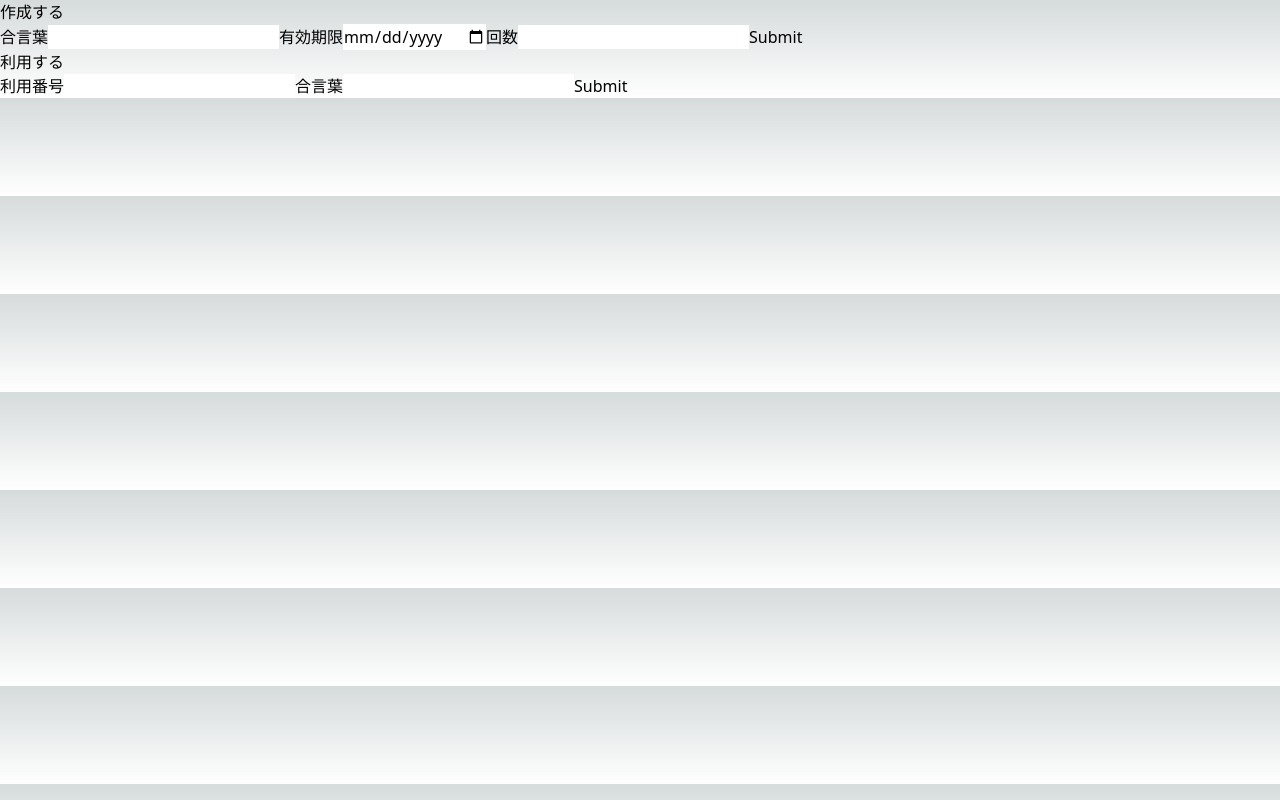
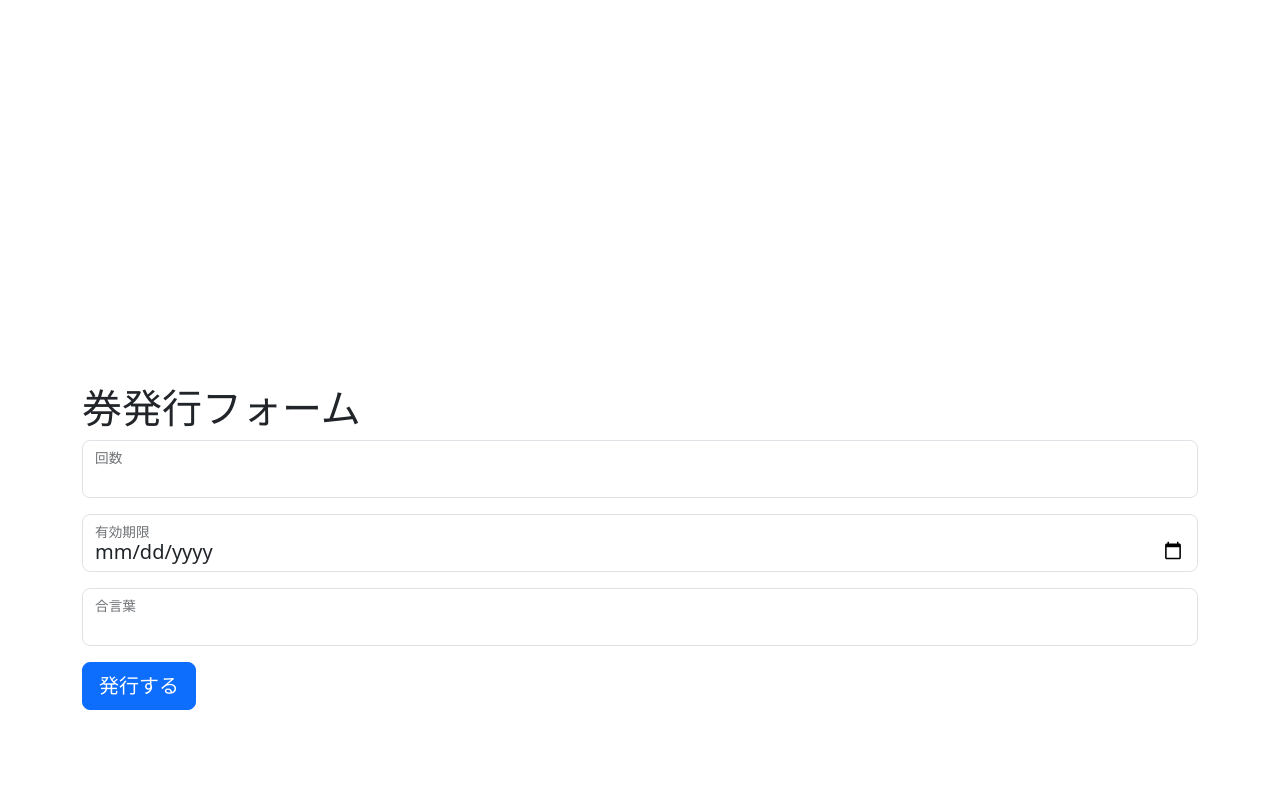
Before and after one commit to lambda-tech-club/katatataki-bank, a Next.js app: page /create in a window 1280 px wide. Built offline with nearby package versions, Linux system fonts and the light colour scheme.

Commit message:
UI調整、Hash関数改善

```diff
--- a/app/api/coupons/route.tsx
+++ b/app/api/coupons/route.tsx
@@ -1,8 +1,9 @@
+import sha256 from 'crypto-js/sha256';
 import {kv} from "@vercel/kv";
 import {NextRequest, NextResponse} from "next/server";
 
 function hashCouponCode(couponCode: string, watchWord: string) : string {
-    return couponCode + watchWord;
+    return couponCode + sha256(`${watchWord}:${process.env.SALT}`);
 }
 
 export async function POST(
@@ -63,7 +64,7 @@ export async function PUT(
 
     if (!!found['usedAt']) {
         return NextResponse.json({
-            message: "利用済み"
+            message: "既に利用されています"
         }, { status: 200 })
     }
 
@@ -71,7 +72,7 @@ export async function PUT(
     const foundExpiredAt = found['expiredAt']
     if (!!foundExpiredAt && now > found['expiredAt']) {
         return NextResponse.json({
-            message: "利用期限切れ"
+            message: "利用期限が切れています"
         }, { status: 200 })
     }
 
@@ -92,6 +93,6 @@ export async function PUT(
     }
 
     return NextResponse.json({
-        'message': "ご利用ありがとうございます"
+        'message': "正常に券が利用されました"
     }, { status: 200 })
 }
--- a/app/create/page.tsx
+++ b/app/create/page.tsx
@@ -1,16 +1,21 @@
 'use client'
 import React from 'react';
 import {FormEvent, useState } from "react";
+import 'bootstrap/dist/css/bootstrap.min.css'
 
 export default function All() {
     const [createMessage, setCreateMessage] = useState("")
-    const [updateMessage, setUpdateMessage] = useState("")
     const [submitCreateDisabled, setSubmitCreateDisabled] = useState(false)
-    const [submitUpdateDisabled, setSubmitUpdateDisabled] = useState(false)
 
     async function onSubmitCreate(event: FormEvent<HTMLFormElement>) {
         setSubmitCreateDisabled(true)
-        setCreateMessage("処理中")
+        setCreateMessage(<div className="card text-bg-dark">
+            <div className="card-body">
+                <div className="spinner-border text-light" role="status">
+                    <span className="visually-hidden">Loading...</span>
+                </div>
+            </div>
+        </div>)
 
         event.preventDefault()
 
@@ -24,67 +29,41 @@ export default function All() {
             case 200:
                 const data = await response.json()
                 const couponCode = data['couponCode']
-                setCreateMessage("あなたのコードは:" + `${couponCode.substring(0, 4)}-${couponCode.substring(4, 8)}-${couponCode.substring(8, 12)}`)
+                setCreateMessage(<div className="card text-bg-dark">
+                <div className="card-body">
+                    {"シリアルコード:" + `${couponCode.substring(0, 4)}-${couponCode.substring(4, 8)}-${couponCode.substring(8, 12)}`}
+                </div>
+            </div>)
                 break
             default:
-                setCreateMessage("すまん、多分なんならかの理由で失敗した")
+                setCreateMessage(<div className="card text-bg-warning">
+                <div className="card-body">
+                    何らかの理由で失敗しました
+                </div>
+            </div>)
         }
         setSubmitCreateDisabled(false)
     }
 
-    async function onSubmitUpdate(event: FormEvent<HTMLFormElement>) {
-        setSubmitUpdateDisabled(true)
-        setUpdateMessage("処理中")
-
-        event.preventDefault()
-
-        const formData = new FormData(event.currentTarget)
-        const response = await fetch('/api/coupons', {
-            method: 'PUT',
-            body: JSON.stringify(Object.fromEntries(formData)),
-        })
-
-        const data = await response.json()
-        switch (response.status) {
-            case 200:
-                setUpdateMessage(data['message'])
-                break
-            case 400:
-                setUpdateMessage("知らない利用番号ですね")
-                break
-            case 403:
-                setUpdateMessage("不正はよくないですね")
-                break
-            default:
-                setCreateMessage("すまん、多分なんならかの理由で失敗した")
-        }
-        setSubmitUpdateDisabled(false)
-    }
-
     return (
-        <div>
-            <h1>作成する</h1>
-            <form onSubmit={onSubmitCreate}>
-                <label htmlFor="watchWord">合言葉</label>
-                <input type="number" id="watchWord" name="watchWord" required minLength={5} maxLength={5}/>
-                <label htmlFor="expiredAt">有効期限</label>
-                <input type="date" id="expiredAt" name="expiredAt"/>
-                <label htmlFor="number">回数</label>
-                <input type="number" id="number" name="number" required minLength={1} maxLength={10}/>
-                <button type="submit" disabled={submitCreateDisabled}>Submit</button>
+        <div className="container">
+            <h1>券発行フォーム</h1>
+            <form className="needs-validation" onSubmit={onSubmitCreate}>
+                <div className="form-floating mb-3">
+                    <input className="form-control form-control-lg" type="number" id="number" name="number" required minLength={1} maxLength={10}/>
+                    <label className="form-label" htmlFor="number">回数</label>
+                </div>
+                <div className="form-floating mb-3">
+                    <input className="form-control form-control-lg" type="date" id="expiredAt" name="expiredAt"/>
+                    <label className="form-label" htmlFor="expiredAt">有効期限</label>
+                </div>
+                <div className="form-floating mb-3">
+                    <input className="form-control form-control-lg" type="number" id="watchWord" name="watchWord" required minLength={5} maxLength={5}/>
+                    <label className="form-label" htmlFor="watchWord">合言葉</label>
+                </div>
+                <button className="btn btn-primary btn-lg mb-3" type="submit" disabled={submitCreateDisabled}>発行する</button>
             </form>
-            {<span>{createMessage}</span>}
-
-            <h1>利用する</h1>
-            {/* 利用する方*/}
-            <form onSubmit={onSubmitUpdate}>
-                <label htmlFor="couponCode">利用番号</label>
-                <input type="number" id="couponCode" name="couponCode" required minLength={12} maxLength={12}/>
-                <label htmlFor="watchWord">合言葉</label>
-                <input type="number" id="watchWord" name="watchWord" required minLength={5} maxLength={5}/>
-                <button type="submit" disabled={submitUpdateDisabled}>Submit</button>
-            </form>
-            {<span>{updateMessage}</span>}
+            {createMessage}
         </div>
     )
 }
--- a/app/globals.css
+++ b/app/globals.css
@@ -8,12 +8,6 @@
   --background-end-rgb: 255, 255, 255;
 }
 
-body {
-  color: rgb(var(--foreground-rgb));
-  background: linear-gradient(
-      to bottom,
-      transparent,
-      rgb(var(--background-end-rgb))
-    )
-    rgb(var(--background-start-rgb));
+.container {
+  margin-top: 30%;
 }
--- /dev/null
+++ b/app/update/page.tsx
@@ -0,0 +1,78 @@
+'use client'
+import React from 'react';
+import {FormEvent, useState } from "react";
+import 'bootstrap/dist/css/bootstrap.min.css'
+
+export default function All() {
+    const [updateMessage, setUpdateMessage] = useState("")
+    const [submitUpdateDisabled, setSubmitUpdateDisabled] = useState(false)
+
+    async function onSubmitUpdate(event: FormEvent<HTMLFormElement>) {
+        setSubmitUpdateDisabled(true)
+        setUpdateMessage(<div className="card text-bg-dark">
+            <div className="card-body">
+                <div className="spinner-border text-light" role="status">
+                    <span className="visually-hidden">Loading...</span>
+                </div>
+            </div>
+        </div>)
+
+        event.preventDefault()
+
+        const formData = new FormData(event.currentTarget)
+        const response = await fetch('/api/coupons', {
+            method: 'PUT',
+            body: JSON.stringify(Object.fromEntries(formData)),
+        })
+
+        switch (response.status) {
+            case 200:
+                const data = await response.json()
+                setUpdateMessage(<div className="card text-bg-dark">
+                <div className="card-body">
+                    {data['message']}
+                </div>
+            </div>)
+                break
+            case 400:
+                setUpdateMessage(<div className="card text-bg-danger">
+                <div className="card-body">
+                    無効なシリアル番号です
+                </div>
+            </div>)
+                break
+            case 403:
+                setUpdateMessage(<div className="card text-bg-danger">
+                <div className="card-body">
+                    パスコードが違います
+                </div>
+            </div>)
+                break
+            default:
+                setUpdateMessage(<div className="card text-bg-warning">
+                <div className="card-body">
+                    何らかの理由で失敗しました
+                </div>
+            </div>)
+        }
+        setSubmitUpdateDisabled(false)
+    }
+
+    return (
+        <div className="container">
+            <h1>券を利用する</h1>
+            <form onSubmit={onSubmitUpdate}>
+                <div className="form-floating mb-3">
+                    <input className="form-control form-control-lg" type="number" id="couponCode" name="number" required minLength={12} maxLength={12}/>
+                    <label className="form-label" htmlFor="couponCode">シリアル番号</label>
+                </div>
+                <div className="form-floating mb-3">
+                    <input className="form-control form-control-lg" type="number" id="watchWord" name="watchWord" required minLength={5} maxLength={5}/>
+                    <label className="form-label" htmlFor="watchWord">パスコード</label>
+                </div>
+                <button className="btn btn-primary btn-lg mb-3" type="submit" disabled={submitUpdateDisabled}>利用する</button>
+            </form>
+            {updateMessage}
+        </div>
+    )
+}
--- a/package.json
+++ b/package.json
@@ -16,6 +16,8 @@
     "@types/react-dom": "18.0.11",
     "@vercel/kv": "0.2.1",
     "autoprefixer": "10.4.14",
+    "bootstrap": "^5.3.0",
+    "crypto-js": "^4.2.0",
     "eslint": "8.38.0",
     "eslint-config-next": "13.3.0",
     "next": "13.4.13",
```
